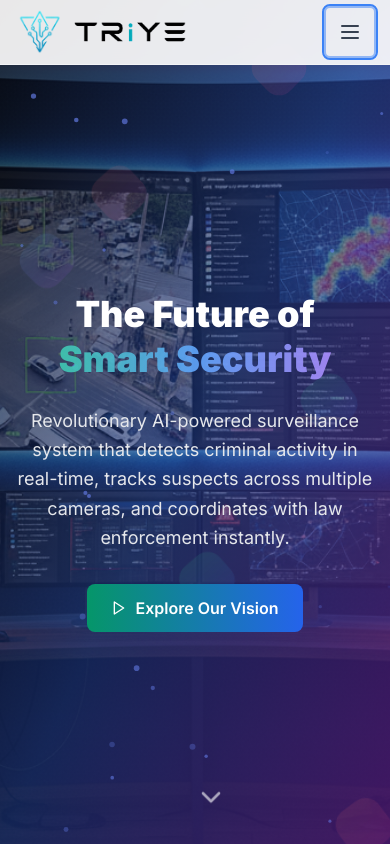
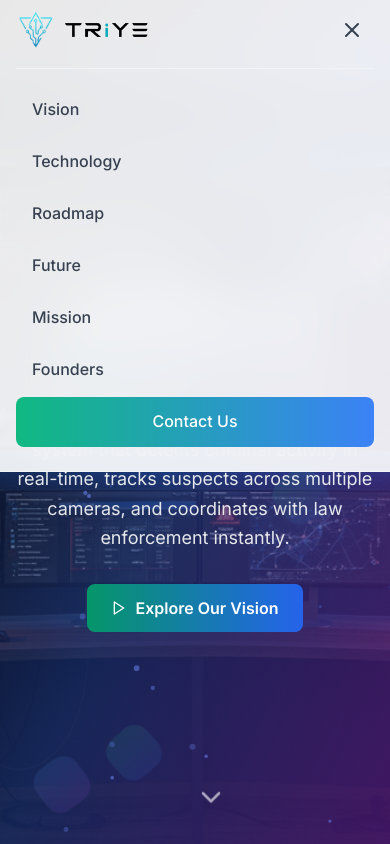
Before and after one commit to triyeTechnologies/triye-website, a React (Vite) app: page / in a window 390 px wide. Both pictures are taken after a click on the button 350 px from the left and 32 px from the top of the page. Shown: the top 844 px of the page. Built offline with nearby package versions, Linux system fonts and the light colour scheme.

Commit message:
Update Header.jsx

```diff
--- a/src/components/common/Header.jsx
+++ b/src/components/common/Header.jsx
@@ -17,6 +17,12 @@ const Header = ({ activeSection, mobileMenuOpen, setMobileMenuOpen }) => {
     setMobileMenuOpen(false);
   };
 
+  const handleMobileMenuToggle = (e) => {
+    e.preventDefault();
+    e.stopPropagation();
+    setMobileMenuOpen(!mobileMenuOpen);
+  };
+
   return (
     <header className="fixed w-full top-0 z-50 bg-white/90 backdrop-blur-xl border-b border-gray-100">
       <div className="max-w-7xl mx-auto px-4 sm:px-6 py-2">
@@ -25,7 +31,7 @@ const Header = ({ activeSection, mobileMenuOpen, setMobileMenuOpen }) => {
             <OptimizedImage
               src={ASSETS.logo}
               alt="Triye Logo"
-              className="w-12 h-12 sm:w-16 sm:h-16"
+              className="w-10 h-10 sm:w-12 sm:h-12 md:w-16 md:h-16"
               placeholderType="logo"
               width={64}
               height={64}
@@ -33,7 +39,7 @@ const Header = ({ activeSection, mobileMenuOpen, setMobileMenuOpen }) => {
             <OptimizedImage
               src={ASSETS.triyeLogo}
               alt="TRIYE"
-              className="h-8 sm:h-10 w-auto"
+              className="h-6 sm:h-8 md:h-10 w-auto"
               placeholderType="logo"
             />
           </div>
@@ -43,7 +49,7 @@ const Header = ({ activeSection, mobileMenuOpen, setMobileMenuOpen }) => {
               <button
                 key={item.name}
                 onClick={() => scrollToSection(item.id)}
-                className={`text-base font-medium transition-colors duration-200 hover:text-blue-600 focus:outline-none ${
+                className={`text-base font-medium transition-colors duration-200 hover:text-blue-600 focus:outline-none focus:ring-0 ${
                   activeSection === item.id ? 'text-blue-600' : 'text-gray-700'
                 }`}
                 style={{
@@ -58,16 +64,17 @@ const Header = ({ activeSection, mobileMenuOpen, setMobileMenuOpen }) => {
             ))}
             <button
               onClick={() => scrollToSection('contact')}
-              className="bg-gradient-to-r from-emerald-500 to-blue-500 text-white px-6 py-3 rounded-lg font-medium min-h-[48px] flex items-center hover:from-emerald-600 hover:to-blue-600 transition-all duration-200"
+              className="bg-gradient-to-r from-emerald-500 to-blue-500 text-white px-6 py-3 rounded-lg font-medium min-h-[48px] flex items-center hover:from-emerald-600 hover:to-blue-600 transition-all duration-200 focus:outline-none focus:ring-0"
             >
               Contact Us
             </button>
           </nav>
 
           <button
-            className="lg:hidden p-2 rounded-md text-gray-700 hover:bg-gray-100 min-h-[48px] min-w-[48px] flex items-center justify-center"
-            onClick={() => setMobileMenuOpen(!mobileMenuOpen)}
+            className="lg:hidden p-2 rounded-md text-gray-700 hover:bg-gray-100 min-h-[44px] min-w-[44px] flex items-center justify-center focus:outline-none focus:ring-0 active:bg-gray-200"
+            onClick={handleMobileMenuToggle}
             aria-label="Toggle mobile menu"
+            type="button"
           >
             {mobileMenuOpen ? <X className="w-6 h-6" /> : <Menu className="w-6 h-6" />}
           </button>
@@ -75,16 +82,16 @@ const Header = ({ activeSection, mobileMenuOpen, setMobileMenuOpen }) => {
 
         {mobileMenuOpen && (
           <nav className="lg:hidden mt-4 pb-4 border-t border-gray-100">
-            <div className="flex flex-col space-y-2 pt-4">
+            <div className="flex flex-col space-y-1 pt-4">
               {NAVIGATION_ITEMS.map((item) => (
                 <button
                   key={item.name}
                   onClick={() => scrollToSection(item.id)}
-                  className={`px-4 py-3 text-base font-medium transition-colors duration-200 hover:bg-gray-50 min-h-[48px] flex items-start text-left focus:outline-none ${
-                    activeSection === item.id ? 'text-blue-600' : 'text-gray-700'
+                  className={`px-4 py-3 text-base font-medium transition-colors duration-200 hover:bg-gray-50 min-h-[44px] flex items-start text-left focus:outline-none focus:ring-0 rounded-lg ${
+                    activeSection === item.id ? 'text-blue-600 bg-blue-50' : 'text-gray-700'
                   }`}
                   style={{
-                    background: activeSection === item.id ? 'none' : undefined,
+                    background: activeSection === item.id ? '#eff6ff' : 'transparent',
                     border: 'none',
                     boxShadow: 'none'
                   }}
@@ -94,7 +101,7 @@ const Header = ({ activeSection, mobileMenuOpen, setMobileMenuOpen }) => {
               ))}
               <button
                 onClick={() => scrollToSection('contact')}
-                className="bg-gradient-to-r from-emerald-500 to-blue-500 text-white px-4 py-3 rounded-lg font-medium mt-2 min-h-[48px] flex items-center justify-center hover:from-emerald-600 hover:to-blue-600 transition-all duration-200"
+                className="bg-gradient-to-r from-emerald-500 to-blue-500 text-white px-4 py-3 rounded-lg font-medium mt-2 min-h-[44px] flex items-center justify-center hover:from-emerald-600 hover:to-blue-600 transition-all duration-200 focus:outline-none focus:ring-0"
               >
                 Contact Us
               </button>
```
